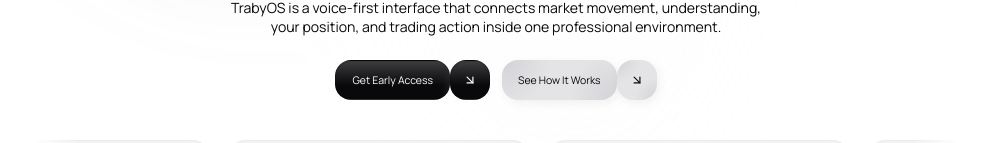
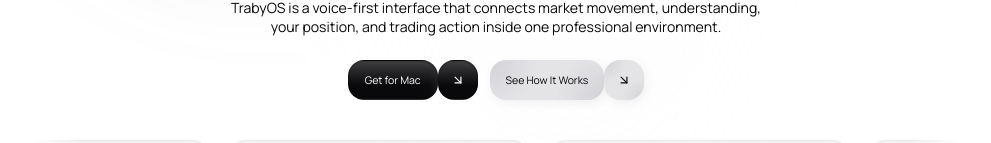
Before and after one commit to dmytro-webild/b3cff22f-83dd-4093-b2dc-7411067b0e51, a React (Vite) app: page / in a window 1280 px wide. Shown: the part 352-495 px from the top of the page, without its empty margins (144-1135 px from the left). Built offline with nearby package versions, Linux system fonts and the light colour scheme; a web font is replaced by a local one.

Commit message:
Bob AI: Update the navigation and primary CTA to align with the desi

```diff
--- a/src/pages/HomePage/sections/Hero.tsx
+++ b/src/pages/HomePage/sections/Hero.tsx
@@ -6,7 +6,7 @@
 import ImageOrVideo from "@/components/ui/ImageOrVideo";
 
 const primaryButton = {
-  text: "Get Early Access",
+  text: "Get for Mac",
   href: "#contact"
 };
 const secondaryButton = {
```
